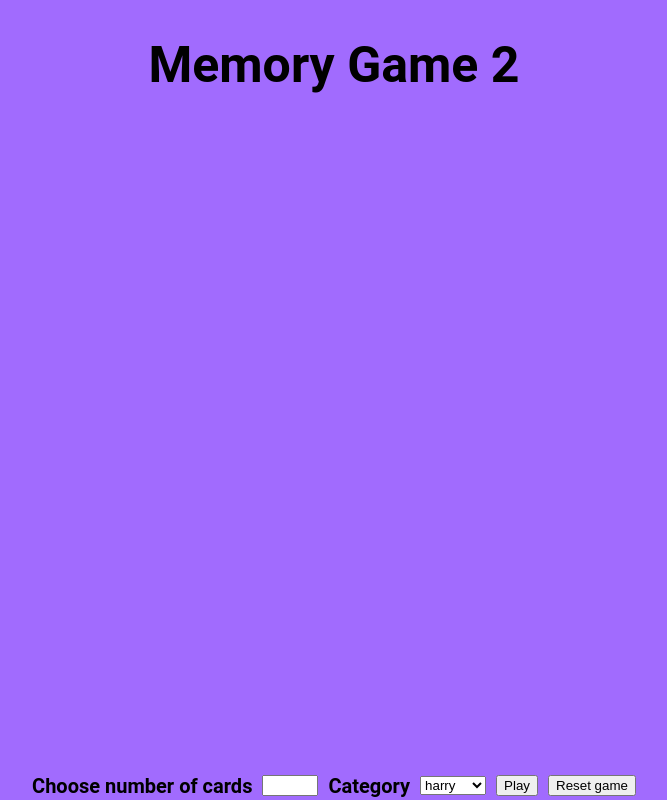
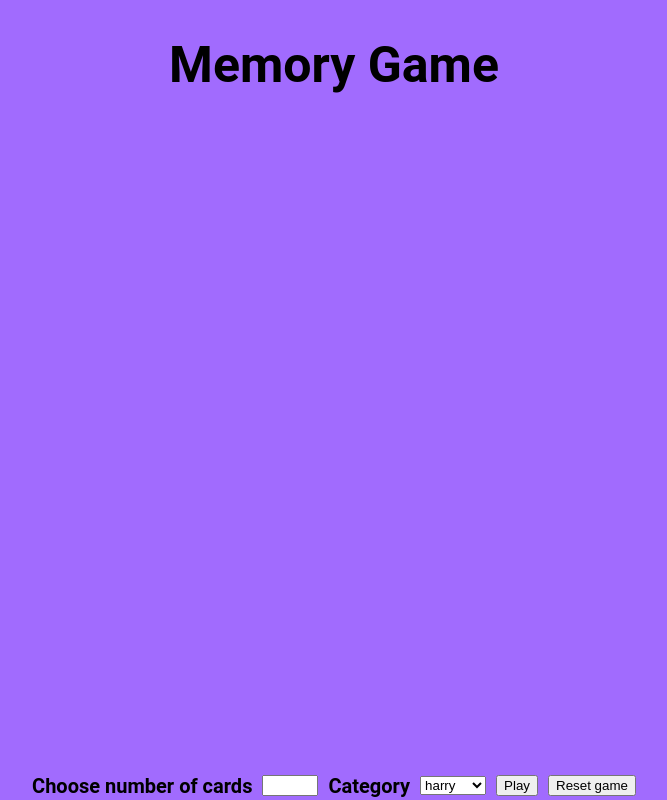
Before and after one commit to OfekDvir/MemoryGameJS, a plain HTML site: page index.html in a window 1280 px wide. Shown: the whole page, without its empty margins (306-973 px from the left). Drawn offline with Linux system fonts and the light colour scheme; no server answers.

Commit message:
Revert "Added 2"
This reverts commit 7814aad2bdbe38c3ddbfbcbfa8560c53b87c67bc.

```diff
--- a/index.html
+++ b/index.html
@@ -14,7 +14,7 @@
 </head>
 
 <body>
-  <h1>Memory Game 2</h1>
+  <h1>Memory Game</h1>
   <div id="memoryGame"></div>
   <div id="settings">
     <label for="number">Choose number of cards </label>
```
